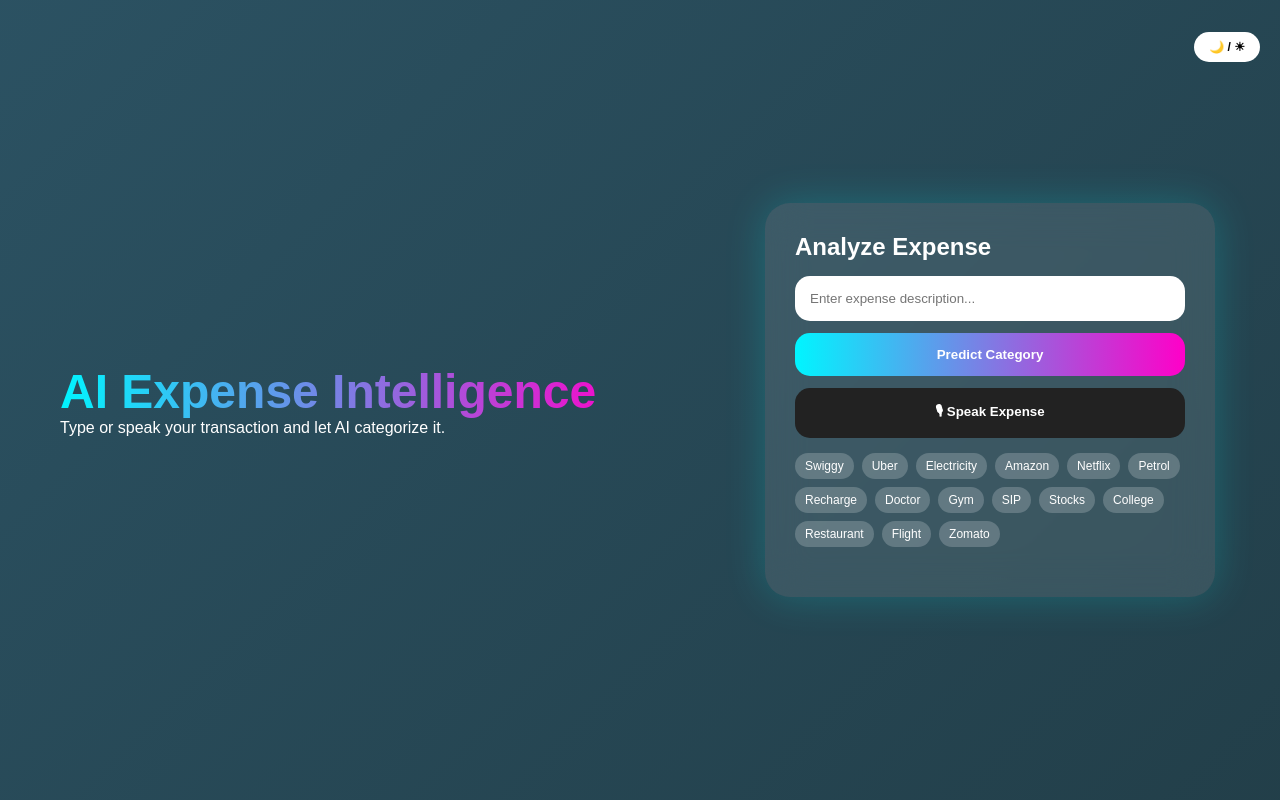
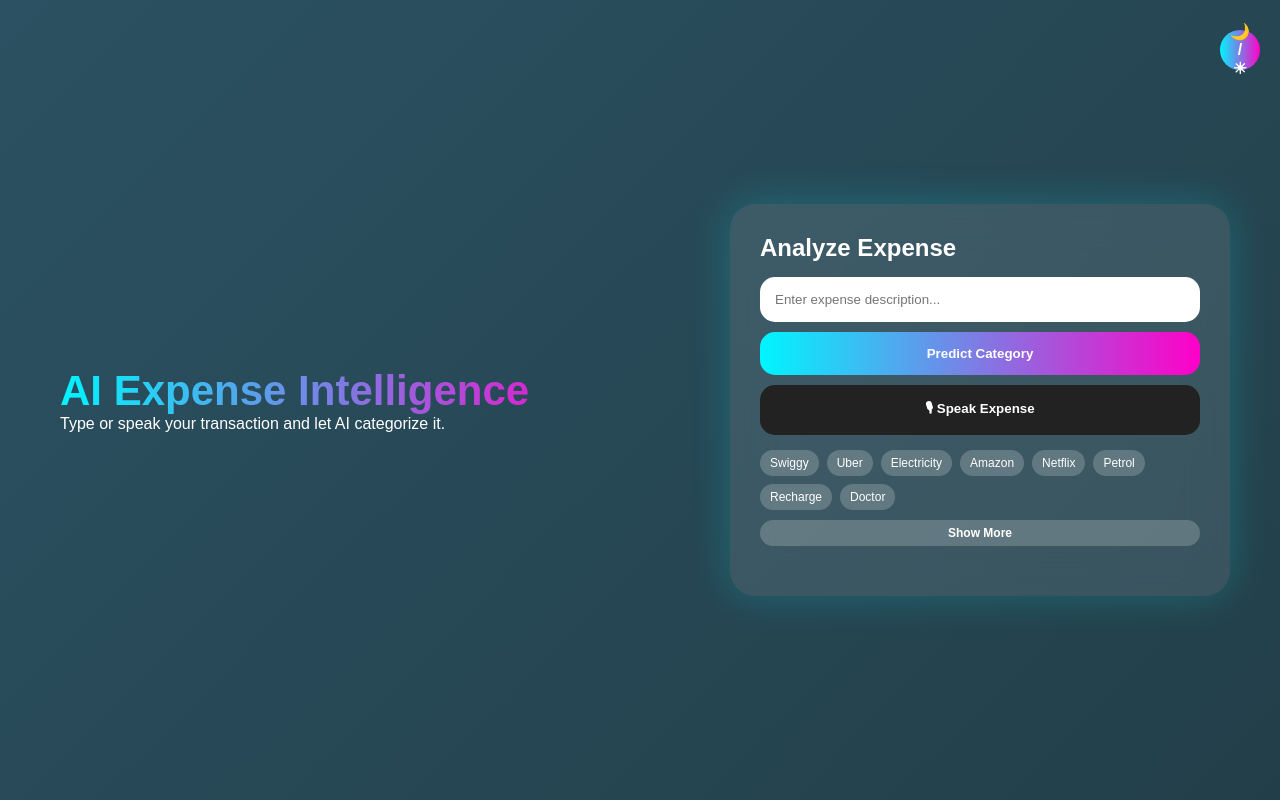
Before and after one commit to Tapabrato/Expense_ai, a Flask app: page / in a window 1280 px wide. Run offline with Flask 3, Linux system fonts and the light colour scheme; parts of the project's set-up code (start-up, migrations or seed data) failed here and were passed over.

Commit message:
Enhance UI with improved theme toggle button and additional example transactions for better user interaction

```diff
--- a/backend/templates/index.html
+++ b/backend/templates/index.html
@@ -10,11 +10,11 @@
             padding: 0;
             box-sizing: border-box;
             font-family: 'Poppins', sans-serif;
-            transition: background 0.4s, color 0.4s;
+            transition: background 0.3s, color 0.3s;
         }
 
         body {
-            height: 100vh;
+            min-height: 100vh;
             display: flex;
             background: linear-gradient(-45deg, #0f2027, #203a43, #2c5364, #000000);
             background-size: 400% 400%;
@@ -34,6 +34,23 @@
             100% { background-position: 0% 50%; }
         }
 
+        .toggle-theme {
+    position: absolute;
+    top: 20px;
+    right: 20px;
+    width: 40px;
+    height: 40px;
+    border-radius: 50%;
+    border: none;
+    cursor: pointer;
+    font-size: 16px;
+    background: linear-gradient(90deg, #00f5ff, #ff00c8);
+    color: white;
+    display: flex;
+    align-items: center;
+    justify-content: center;
+}
+
         .left-panel {
             flex: 1;
             display: flex;
@@ -43,7 +60,7 @@
         }
 
         .left-panel h1 {
-            font-size: 48px;
+            font-size: 42px;
             background: linear-gradient(90deg, #00f5ff, #ff00c8);
             -webkit-background-clip: text;
             -webkit-text-fill-color: transparent;
@@ -54,11 +71,12 @@
             display: flex;
             justify-content: center;
             align-items: center;
+            padding: 20px;
         }
 
         .card {
-            width: 90%;
-            max-width: 450px;
+            width: 100%;
+            max-width: 500px;
             background: rgba(255,255,255,0.1);
             backdrop-filter: blur(20px);
             padding: 30px;
@@ -85,7 +103,7 @@
             padding: 14px;
             border-radius: 15px;
             border: none;
-            margin-top: 12px;
+            margin-top: 10px;
             background: linear-gradient(90deg, #00f5ff, #ff00c8);
             color: white;
             font-weight: bold;
@@ -101,21 +119,11 @@
             color: #111;
         }
 
-        .toggle-theme {
-            position: absolute;
-            top: 20px;
-            right: 20px;
-            width: auto;
-            padding: 8px 15px;
-            border-radius: 20px;
-            background: white;
-            color: black;
-            font-size: 12px;
-            cursor: pointer;
+        .examples-container {
+            margin-top: 15px;
         }
 
         .examples {
-            margin-top: 15px;
             display: flex;
             flex-wrap: wrap;
             gap: 8px;
@@ -131,6 +139,25 @@
 
         body.light .example-chip {
             background: #eee;
+        }
+
+        .hidden-examples {
+            max-height: 0;
+            overflow: hidden;
+            transition: max-height 0.5s ease;
+        }
+
+        .show-toggle {
+            margin-top: 10px;
+            padding: 6px 12px;
+            border-radius: 20px;
+            background: rgba(255,255,255,0.2);
+            cursor: pointer;
+            font-size: 12px;
+        }
+
+        body.light .show-toggle {
+            background: #ddd;
         }
 
         .result {
@@ -156,7 +183,6 @@
         @media(max-width: 900px) {
             body { flex-direction: column; }
         }
-
     </style>
 </head>
 <body>
@@ -178,6 +204,8 @@
     <button onclick="predictExpense()">Predict Category</button>
     <button id="voiceBtn" onclick="startVoice()">🎙 Speak Expense</button>
 
+    <div class="examples-container">
+
         <div class="examples">
             <div class="example-chip" onclick="fillExample('Swiggy food order')">Swiggy</div>
             <div class="example-chip" onclick="fillExample('Uber ride to office')">Uber</div>
@@ -187,6 +215,9 @@
             <div class="example-chip" onclick="fillExample('Petrol pump payment')">Petrol</div>
             <div class="example-chip" onclick="fillExample('Mobile recharge Airtel')">Recharge</div>
             <div class="example-chip" onclick="fillExample('Doctor consultation fee')">Doctor</div>
+        </div>
+
+        <div class="examples hidden-examples" id="moreExamples">
             <div class="example-chip" onclick="fillExample('Gym membership payment')">Gym</div>
             <div class="example-chip" onclick="fillExample('Mutual fund SIP investment')">SIP</div>
             <div class="example-chip" onclick="fillExample('Stock market investment')">Stocks</div>
@@ -194,6 +225,18 @@
             <div class="example-chip" onclick="fillExample('Restaurant dinner with friends')">Restaurant</div>
             <div class="example-chip" onclick="fillExample('Flight ticket booking')">Flight</div>
             <div class="example-chip" onclick="fillExample('Zomato order')">Zomato</div>
+            <div class="example-chip" onclick="fillExample('Flipkart electronics purchase')">Flipkart</div>
+            <div class="example-chip" onclick="fillExample('Water bill payment')">Water Bill</div>
+            <div class="example-chip" onclick="fillExample('Internet broadband recharge')">Broadband</div>
+            <div class="example-chip" onclick="fillExample('Medicine purchase at pharmacy')">Medicine</div>
+            <div class="example-chip" onclick="fillExample('UPI transfer to friend')">UPI Transfer</div>
+            <div class="example-chip" onclick="fillExample('Bus ticket booking')">Bus</div>
+            <div class="example-chip" onclick="fillExample('Hotel booking payment')">Hotel</div>
+            <div class="example-chip" onclick="fillExample('Insurance premium payment')">Insurance</div>
+        </div>
+
+        <button id="toggleBtn" class="show-toggle" onclick="toggleExamples()">Show More</button>
+
     </div>
 
     <div class="result" id="result"></div>
@@ -209,6 +252,19 @@ function toggleTheme() {
 function fillExample(text) {
     document.getElementById("description").value = text;
     predictExpense();
+}
+
+function toggleExamples() {
+    const more = document.getElementById("moreExamples");
+    const btn = document.getElementById("toggleBtn");
+
+    if (more.style.maxHeight && more.style.maxHeight !== "0px") {
+        more.style.maxHeight = "0px";
+        btn.innerText = "Show More";
+    } else {
+        more.style.maxHeight = more.scrollHeight + "px";
+        btn.innerText = "Show Less";
+    }
 }
 
 function predictExpense() {
```
Lines whose indentation alone changed are shown as unchanged.
